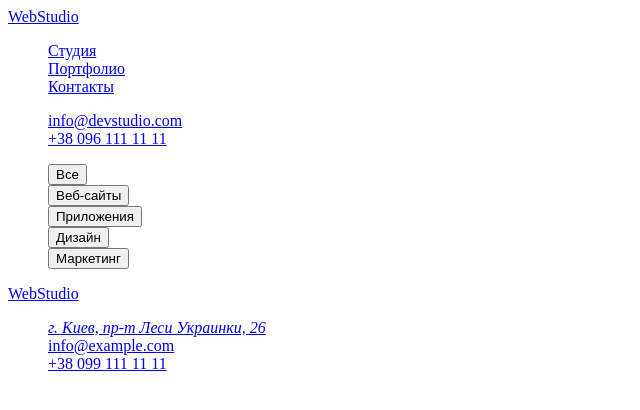
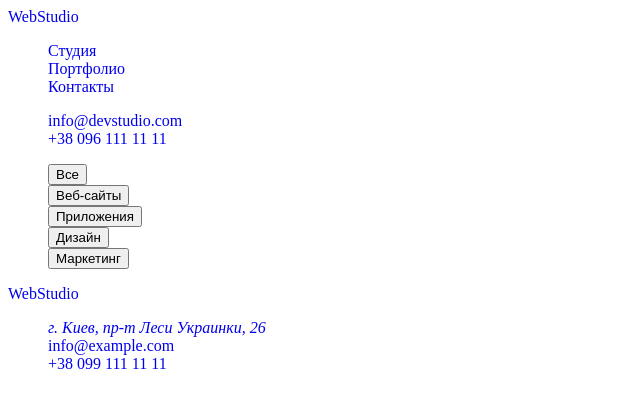
Before and after one commit to Oleh-Lavreniuk/goit-markup-hw-02, a plain HTML site: page portfolio.html in a window 1280 px wide. Shown: the full height of the page, 0-640 px from the left. Drawn offline with Linux system fonts and the light colour scheme.

Commit message:
add class_list, link

```diff
--- a/CSS/styles.css
+++ b/CSS/styles.css
@@ -12,6 +12,10 @@ font-family: 'Roboto', sans-serif; */
   list-style: none;
 }
 
+.link {
+  text-decoration: none;
+}
+
 /* ===HEADER=== */
 
 /* ===MAIN=== */
--- a/portfolio.html
+++ b/portfolio.html
@@ -16,17 +16,21 @@
 
   <body>
     <header>
-      <a href="#WebStudio" lang="en">WebStudio</a>
+      <a href="#WebStudio" lang="en" class="link">WebStudio</a>
       <nav>
         <ul class="list">
-          <li><a href="#Студия">Студия</a></li>
-          <li><a href="#Портфолио">Портфолио</a></li>
-          <li><a href="#Контакты">Контакты</a></li>
+          <li><a class="link" href="#Студия">Студия</a></li>
+          <li><a class="link" href="#Портфолио">Портфолио</a></li>
+          <li><a class="link" href="#Контакты">Контакты</a></li>
         </ul>
       </nav>
       <ul class="list">
-        <li><a href="mailto:info@devstudio.com">info@devstudio.com</a></li>
-        <li><a href="tel:+380961111111">+38 096 111 11 11</a></li>
+        <li>
+          <a class="link" href="mailto:info@devstudio.com"
+            >info@devstudio.com</a
+          >
+        </li>
+        <li><a class="link" href="tel:+380961111111">+38 096 111 11 11</a></li>
       </ul>
     </header>
 
@@ -46,11 +50,12 @@
     </main>
 
     <footer>
-      <a href="#WebStudio" lang="en">WebStudio</a>
+      <a class="link" href="#WebStudio" lang="en">WebStudio</a>
       <ul class="list">
         <li>
           <address>
             <a
+              class="link"
               href="https://goo.gl/maps/XaURiA1SZvXJjhPf8"
               target="_blank"
               rel="noopener noreferrer"
@@ -60,6 +65,7 @@
         </li>
         <li>
           <a
+            class="link"
             href="mailto:info@example.com"
             target="_blank"
             rel="noopener noreferrer"
@@ -67,7 +73,11 @@
           </a>
         </li>
         <li>
-          <a href="tel:+380991111111" target="_blank" rel="noopener noreferrer"
+          <a
+            class="link"
+            href="tel:+380991111111"
+            target="_blank"
+            rel="noopener noreferrer"
             >+38 099 111 11 11
           </a>
         </li>
```
Also changed, not shown: index.html (+18 -8 lines).
